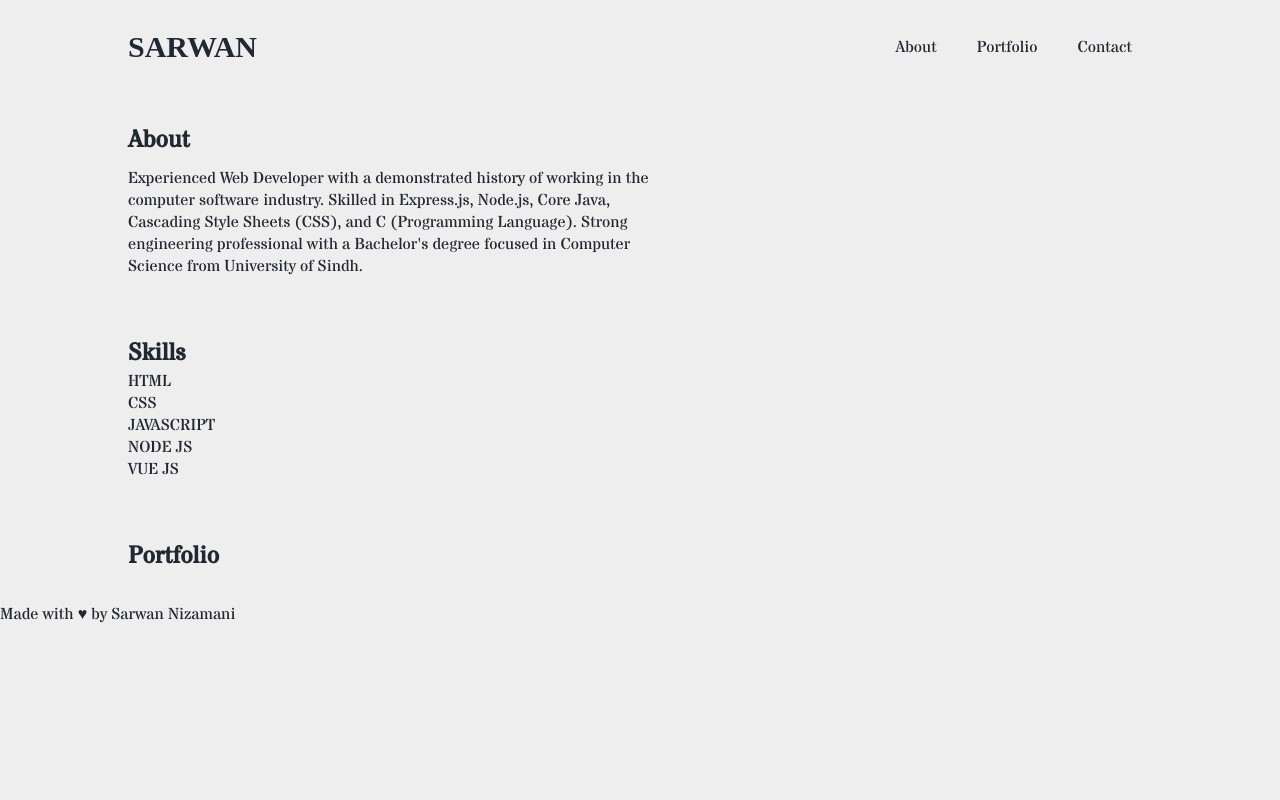
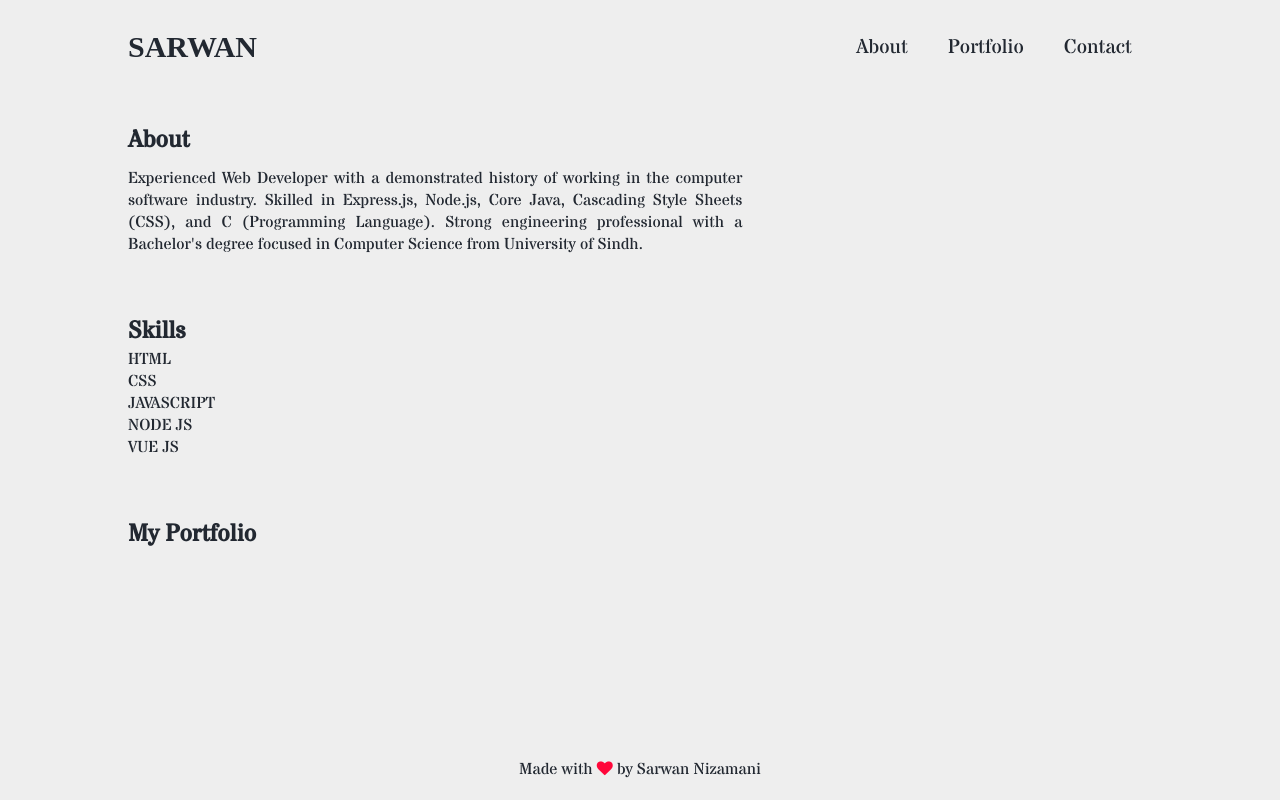
Before and after one commit to sarwan920/portfolio, a Vue app: page / in a window 1280 px wide. Built offline with nearby package versions, Linux system fonts and the light colour scheme; a web font is replaced by a local one.

Commit message:
add footer and fix some styling

```diff
--- a/public/index.html
+++ b/public/index.html
@@ -6,6 +6,7 @@
     <meta name="viewport" content="width=device-width,initial-scale=1.0">
     <link rel="icon" href="<%= BASE_URL %>favicon.ico">
     <title><%= htmlWebpackPlugin.options.title %></title>
+    <link rel="stylesheet" href="https://stackpath.bootstrapcdn.com/font-awesome/4.7.0/css/font-awesome.min.css">
   </head>
   <body>
     <noscript>
--- a/src/App.vue
+++ b/src/App.vue
@@ -56,6 +56,11 @@ export default {
     color: #0F9B8E;
 }
 
+/* body{
+  min-height: 100vh;
+  display: flex;
+  flex-direction: column;
+} */
 
 
 
--- a/src/components/About.vue
+++ b/src/components/About.vue
@@ -10,10 +10,7 @@
           Strong engineering professional with a Bachelor's degree focused in
           Computer Science from University of Sindh.
         </p>
-
       </div>
-
-
     </section>
   </div>
 </template>
@@ -27,10 +24,9 @@ export default {};
   padding: 30px 10%;
 } */
 
-.about__detail{
-  padding-right: 500px;
+.about__detail {
+  width: 60%;
   margin-top: 10px;
-  }
-
-
+  text-align: justify;
+}
 </style>
--- a/src/components/Footer.vue
+++ b/src/components/Footer.vue
@@ -1,17 +1,42 @@
 <template>
   <div>
-      <footer>
-          <p>Made with &hearts; by Sarwan Nizamani</p>
-      </footer>
+    <footer>
+      <p>
+        Made with <i class="fa fa-heart"></i> by<a href="https://www.facebook.com/sarwan.nizamani">
+          Sarwan Nizamani</a
+        >
+      </p>
+
+    </footer>
   </div>
 </template>
 
 <script>
-export default {
-
-}
+export default {};
 </script>
 
-<style>
+<style scoped>
+footer {
+  padding: 20px;
+  position: fixed;
+  left: 0;
+  bottom: 0;
+  width: 100%;
+  text-align: center;
+}
 
+a {
+  text-decoration: none;
+  transition: all 0.3s ease 0s;
+}
+a:hover {
+  color: #0f9b8e;
+}
+
+i{
+    color: #FF073A;
+}
+p {
+  text-align: center;
+}
 </style>
--- a/src/components/Navigation.vue
+++ b/src/components/Navigation.vue
@@ -26,7 +26,7 @@ export default {
 li,
 a {
   font-weight: 500;
-    font-size: 16px;
+    font-size: 20px;
   color: #222831;
   text-decoration: none;
 }
--- a/src/components/Portfolio.vue
+++ b/src/components/Portfolio.vue
@@ -1,7 +1,7 @@
 <template>
   <div>
     <section class="container">
-      <h1 class="section__heading">Portfolio</h1>
+      <h1 class="section__heading">My Portfolio</h1>
     </section>
   </div>
 </template>
```
